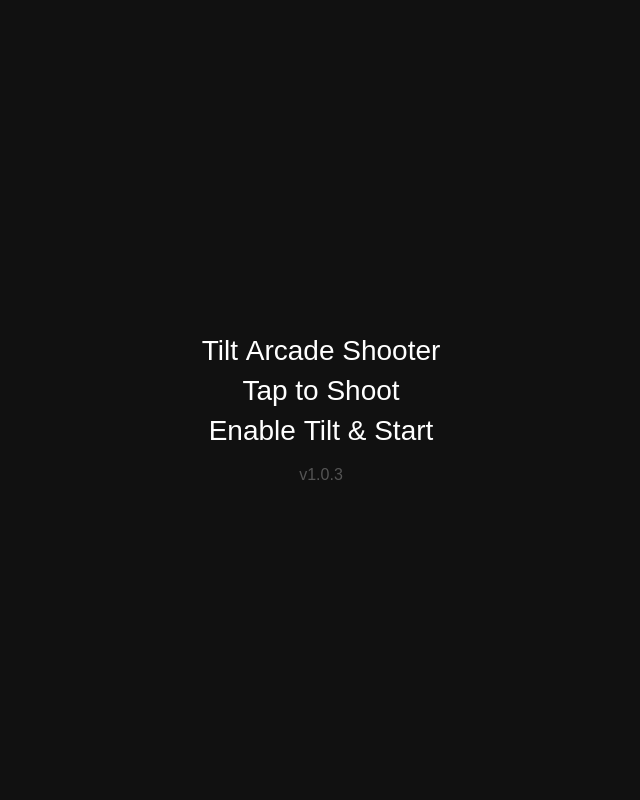
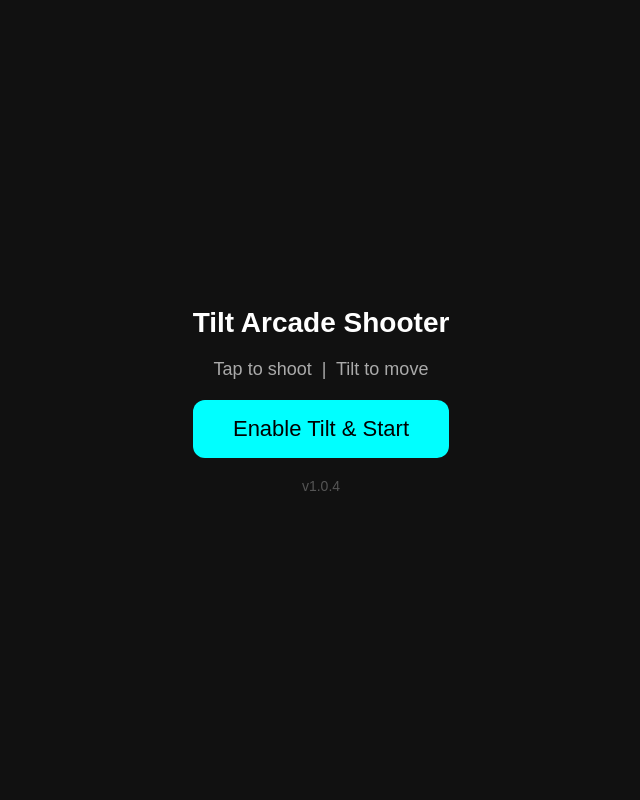
Before and after one commit to MilesMCohen/Axoltl, a website built with Vite: page index.html in a window 1280 px wide. Shown: the top 800 px of the page, without its empty margins (319-959 px from the left). Built offline with nearby package versions, Linux system fonts and the light colour scheme.

Commit message:
use real HTML button for tilt permission to fix iOS gesture detection

```diff
--- a/index.html
+++ b/index.html
@@ -6,6 +6,23 @@
     <title>Axoltl</title>
   </head>
   <body>
-    <script src="./main.js"></script>
+    <div id="start-overlay" style="
+      position: fixed; inset: 0;
+      display: flex; flex-direction: column;
+      align-items: center; justify-content: center;
+      background: #111; color: white;
+      font-family: sans-serif; text-align: center; gap: 20px;
+    ">
+      <div style="font-size: 28px; font-weight: bold;">Tilt Arcade Shooter</div>
+      <div style="font-size: 18px; color: #aaa;">Tap to shoot &nbsp;|&nbsp; Tilt to move</div>
+      <button id="start-btn" style="
+        font-size: 22px; padding: 16px 40px;
+        background: cyan; color: black;
+        border: none; border-radius: 12px;
+        cursor: pointer;
+      ">Enable Tilt &amp; Start</button>
+      <div style="font-size: 14px; color: #555;">v1.0.4</div>
+    </div>
+    <script src="./main.js?v=1.0.4"></script>
   </body>
 </html>
--- a/main.js
+++ b/main.js
@@ -1,7 +1,7 @@
 // Arcade Tilt Shooter - Single File Starter
 // Works with iPad Safari (requests motion permission)
 
-const VERSION = "1.0.3";
+const VERSION = "1.0.4";
 
 const canvas = document.createElement("canvas");
 const ctx = canvas.getContext("2d");
@@ -125,18 +125,7 @@ function draw() {
   ctx.fillStyle = "#111";
   ctx.fillRect(0, 0, canvas.width, canvas.height);
 
-  if (!gameStarted) {
-    ctx.fillStyle = "white";
-    ctx.font = "28px sans-serif";
-    ctx.textAlign = "center";
-    ctx.fillText("Tilt Arcade Shooter", canvas.width / 2, canvas.height / 2 - 40);
-    ctx.fillText("Tap to Shoot", canvas.width / 2, canvas.height / 2);
-    ctx.fillText("Enable Tilt & Start", canvas.width / 2, canvas.height / 2 + 40);
-    ctx.fillStyle = "#555";
-    ctx.font = "16px sans-serif";
-    ctx.fillText(`v${VERSION}`, canvas.width / 2, canvas.height / 2 + 80);
-    return;
-  }
+  if (!gameStarted) return;
 
   if (gameOver) {
     ctx.fillStyle = "red";
@@ -197,22 +186,29 @@ function loop() {
 
 loop();
 
-// All tap interactions in one handler so iOS gesture context is unambiguous
-window.addEventListener("pointerdown", () => {
-  if (!gameStarted) {
+// Start button — real HTML button click is the most trusted iOS user gesture
+document.getElementById("start-btn").onclick = () => {
   enableTilt();
   gameStarted = true;
-  } else if (gameOver) {
-    score = 0;
-    enemies.length = 0;
-    bullets.length = 0;
-    gameOver = false;
-  } else {
+  document.getElementById("start-overlay").style.display = "none";
+};
+
+// Tap to shoot during gameplay
+window.addEventListener("pointerdown", () => {
+  if (!gameStarted || gameOver) return;
   bullets.push({
     x: player.x,
     y: player.y - 20,
     radius: 5,
     speed: 8
   });
-  }
 });
+
+// Tap to restart after game over
+window.addEventListener("pointerdown", () => {
+  if (!gameOver) return;
+  score = 0;
+  enemies.length = 0;
+  bullets.length = 0;
+  gameOver = false;
+});
```
Lines whose indentation alone changed are shown as unchanged.
